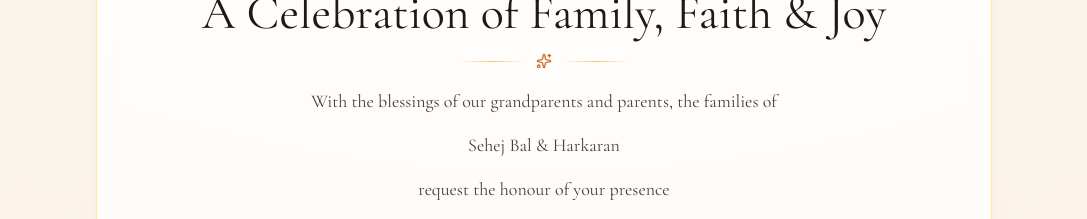
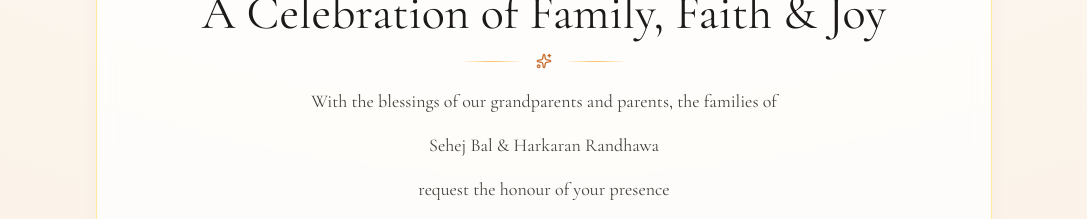
Before and after one commit to harkaran21-lab/Wedding-Invite, a React (Vite) app: page / in a window 1280 px wide. Shown: the part 1280-1499 px from the top of the page, without its empty margins (96-1183 px from the left). Built offline with nearby package versions, Linux system fonts and the light colour scheme.

Commit message:
Update familyLines with full name for Harkaran

```diff
--- a/src/App.jsx
+++ b/src/App.jsx
@@ -147,7 +147,7 @@ const traditions = [
 
 const familyLines = [
   'With the blessings of our grandparents and parents, the families of',
-  'Sehej Bal & Harkaran',
+  'Sehej Bal & Harkaran Randhawa',
   'request the honour of your presence',
   'at our wedding festivities.',
 ]
```
